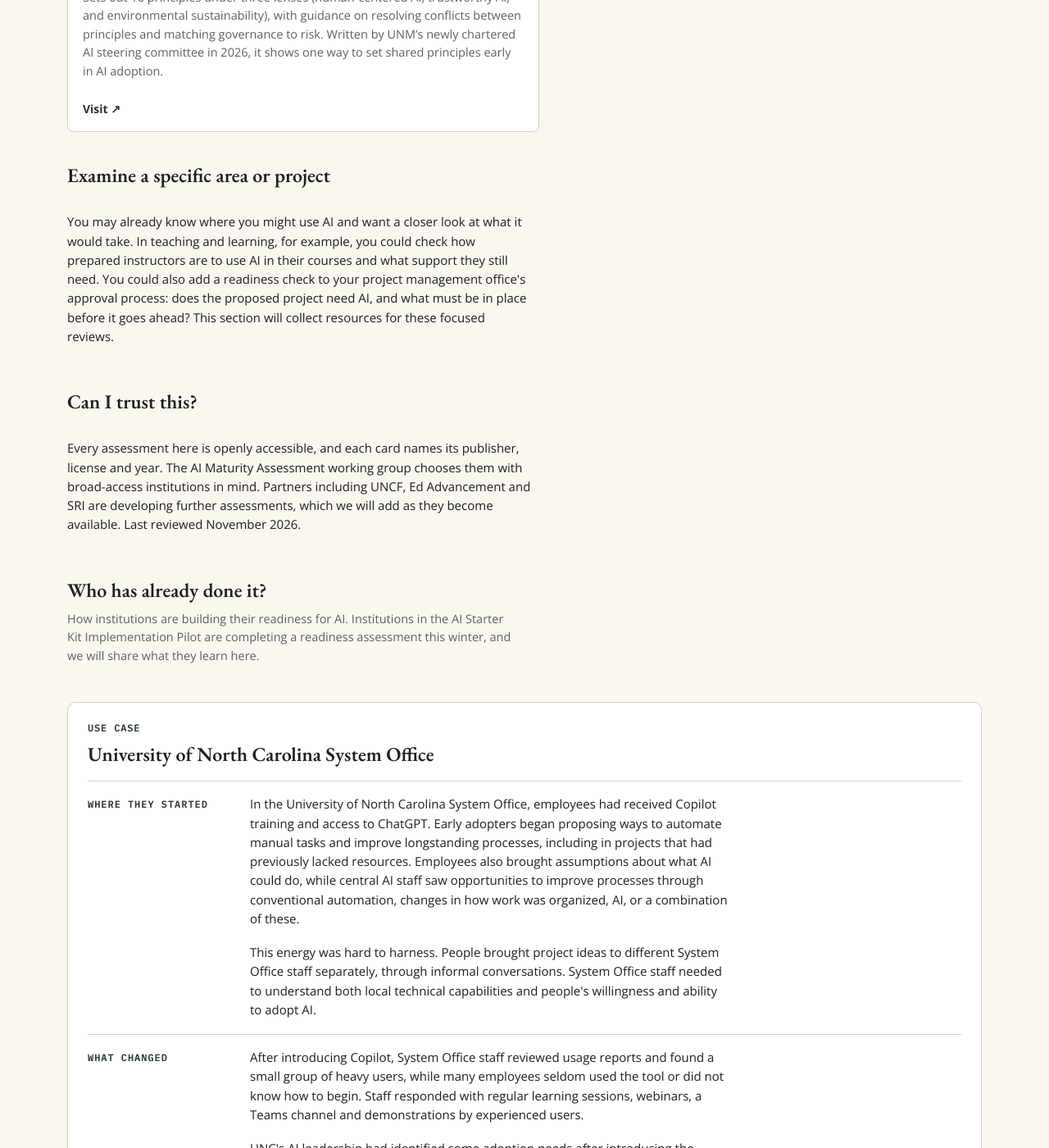
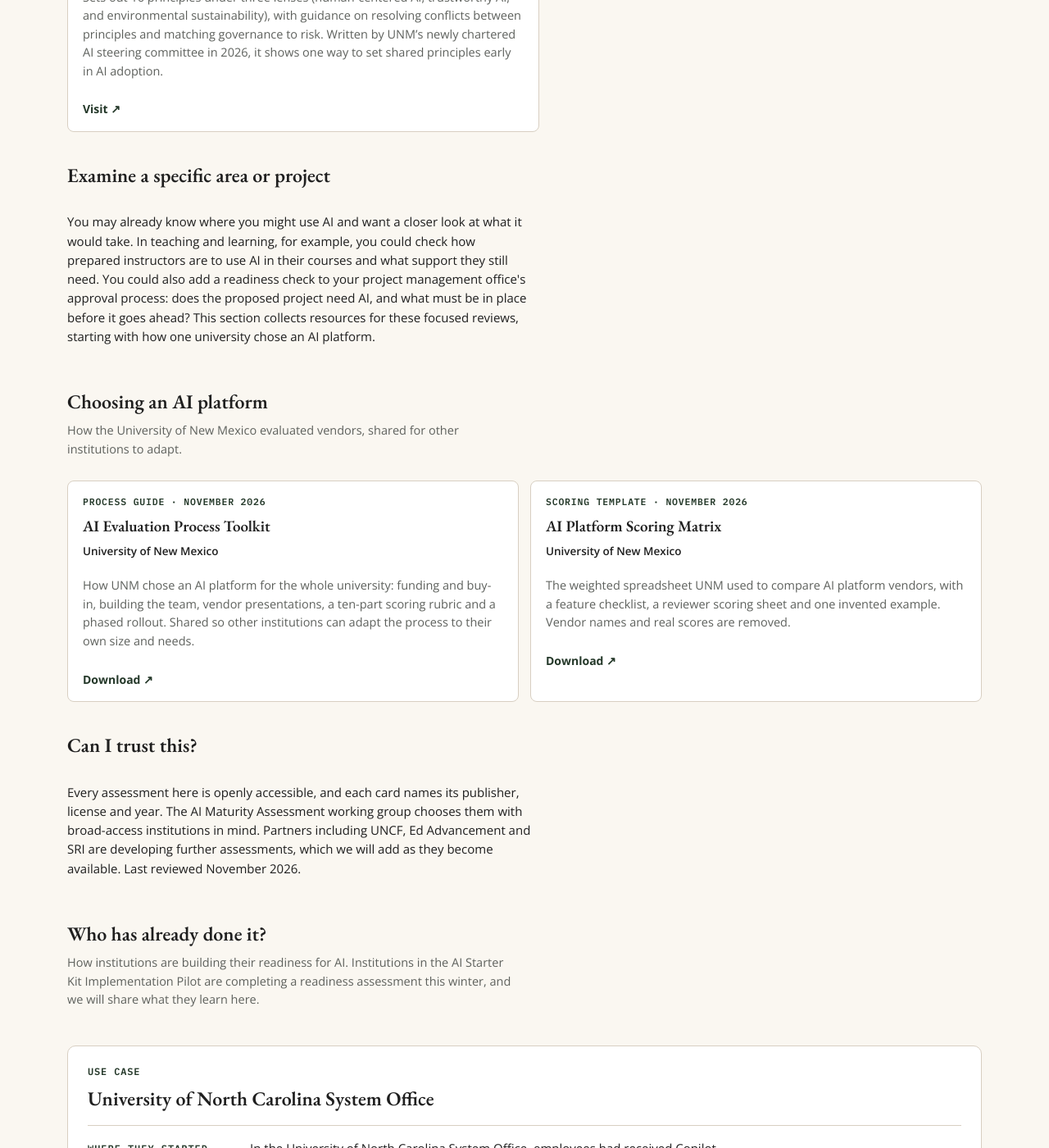
Before and after one commit to ai-starterkit/website, a Jekyll site: the page built from _pages/readiness.md, in a window 1280 px wide and 1400 px high, scrolled down 2716 px. Shown: the whole window at 82% size. Built offline with Jekyll 4.4.1, drawn with Linux system fonts in a browser that asks for light colours.

Commit message:
Add the University of New Mexico's AI platform evaluation resources to the AI Maturity Assessment page
The page gets a new "Choosing an AI platform" section with two downloads
shared by UNM: the AI Evaluation Process Toolkit, which describes how the
university chose an AI platform, and the AI Platform Scoring Matrix
spreadsheet. Leftover reviewer comments and a reviewer's name were removed
from the spreadsheet before publishing. The "Examine a specific area or
project" text now points to the new section.

Co-Authored-By: Claude Opus 5.5 <noreply@anthropic.com>
Claude-Session: https://claude.ai/code/session_01P874B763i56mc63XaLKyJC

```diff
--- a/_pages/readiness.md
+++ b/_pages/readiness.md
@@ -47,7 +47,14 @@ sections:
   - type: text
     id: specific-area-or-project
     heading: Examine a specific area or project
-    body: "You may already know where you might use AI and want a closer look at what it would take. In teaching and learning, for example, you could check how prepared instructors are to use AI in their courses and what support they still need. You could also add a readiness check to your project management office's approval process: does the proposed project need AI, and what must be in place before it goes ahead? This section will collect resources for these focused reviews."
+    body: "You may already know where you might use AI and want a closer look at what it would take. In teaching and learning, for example, you could check how prepared instructors are to use AI in their courses and what support they still need. You could also add a readiness check to your project management office's approval process: does the proposed project need AI, and what must be in place before it goes ahead? This section collects resources for these focused reviews, starting with how one university chose an AI platform."
+  - type: cards
+    id: choosing-a-platform
+    style: source
+    columns: 2
+    heading: Choosing an AI platform
+    subheading: How the University of New Mexico evaluated vendors, shared for other institutions to adapt.
+    button: Download ↗
   - type: text
     id: trust
     heading: Can I trust this?
```
Also changed, not shown: _resources/unm-ai-evaluation-process-toolkit.md (added, +11 -0 lines), _resources/unm-ai-platform-scoring-matrix.md (added, +11 -0 lines), 2 other files.
